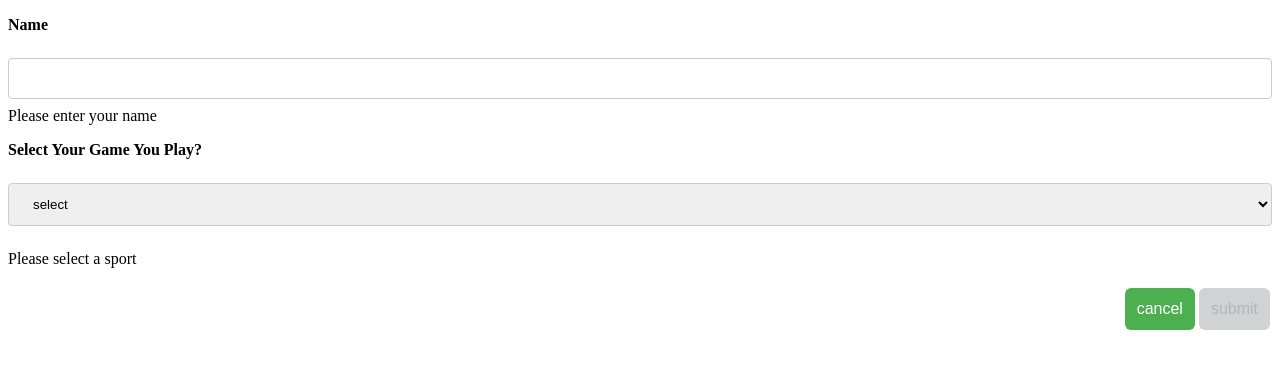
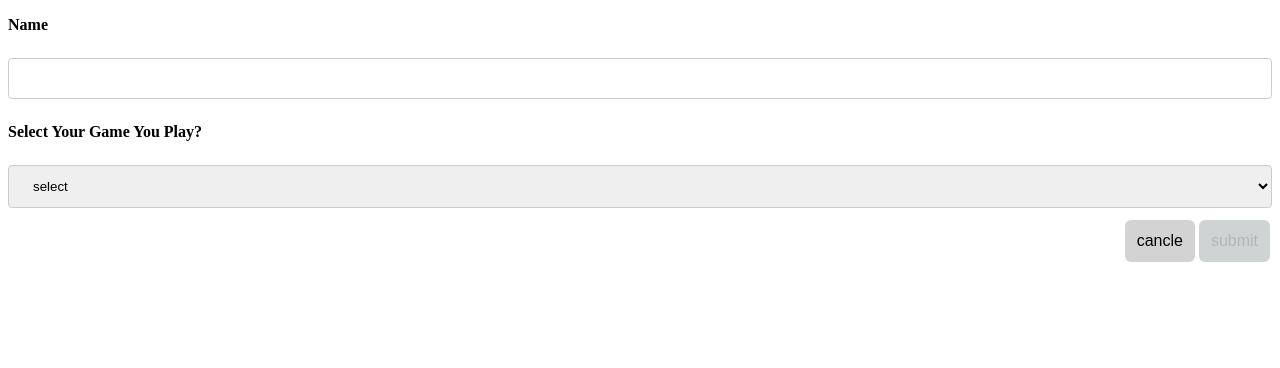
Before and after one commit to vibhor-garg-98/javascript-client, a React (Create React App) app: page / in a window 1280 px wide. Shown: the top 368 px of the page. Built offline with nearby package versions, Linux system fonts and the light colour scheme.

Commit message:
feat: add feature(#40766)

```diff
--- a/src/components/Button/Button.jsx
+++ b/src/components/Button/Button.jsx
@@ -1,6 +1,6 @@
 import React from 'react';
 import PropTypes from 'prop-types';
-import {Buttons} from './style'
+import { Buttons } from './style'
 
 const Button = (props) => {
   const {
@@ -9,8 +9,7 @@ const Button = (props) => {
   return (
     <>
       <Buttons
-        type="submit"
-        value={value}
+        type={value}
         style={style}
         color={color}
         disabled={disabled}
--- a/src/components/Button/style.js
+++ b/src/components/Button/style.js
@@ -1,42 +1,46 @@
 import styled, { css } from 'styled-components';
 
 export const Buttons = styled.button`
-${(props) => props.type === 'cancel' && css`
-  background-color: #D0D3D4;
+  ${(props) => props.type === 'cancle'
+    && css`
+      background-color: lightgrey;
       border: none;
       color: black;
       padding: 12px;
       text-align: center;
       text-decoration: none;
       display: inline-block;
-  font-size:16px;
+      font-size: 16px;
       margin: 4px 2px;
       cursor: pointer;
       border-radius: 6px;
-  border: 1px soilid black;
     `};
-${(props) => props.disabled === true && props.type === 'submit' && css`
-  background-color: #D0D3D4;
+  ${(props) => props.disabled === true
+    && props.type === 'submit'
+    && css`
+      background-color: #d0d3d4;
       border: none;
-  color: #B3B6B7;
+      color: #b3b6b7;
       padding: 12px;
       text-align: center;
       text-decoration: none;
       display: inline-block;
-  font-size:16px;
+      font-size: 16px;
       margin: 4px 2px;
       cursor: pointer;
       border-radius: 6px;
     `};
-${(props) => props.disabled === false && props.type === 'submit' && css`
-  background-color: #4CAF50;
+  ${(props) => props.disabled === false
+    && props.type === 'submit'
+    && css`
+      background-color: #4caf50;
       border: none;
       color: white;
       padding: 12px;
       text-align: center;
       text-decoration: none;
       display: inline-block;
-  font-size:16px;
+      font-size: 16px;
       margin: 4px 2px;
       cursor: pointer;
       border-radius: 6px;
--- a/src/components/RadioGroup/RadioGroup.jsx
+++ b/src/components/RadioGroup/RadioGroup.jsx
@@ -1,23 +1,24 @@
 import React, { Fragment } from 'react';
 import PropTypes from 'prop-types';
+import { P } from './style';
 
 const RadioGroup = (props) => {
   // console.log('inside radio group', props);
-  const { options, onChange, error } = props;
+  const { options, onChange, error, onBlur } = props;
   return (
     <>
       {
         options && options.length && options.map(({ value, label }) => (
           <Fragment key={label}>
-            <input type="radio" name="cricketGroup" value={value} onChange={onChange} />
+            <input type="radio" name="cricketGroup" value={value} onChange={onChange} onBlur={onBlur} />
             {label}
             <br />
           </Fragment>
         ))
       }
-      <p>
+      <P>
         {error}
-      </p>
+      </P>
     </>
 
   );
--- a/src/components/RadioGroup/style.js
+++ b/src/components/RadioGroup/style.js
@@ -0,0 +1,7 @@
+import styled from 'styled-components';
+
+export const P = styled.p`
+  color: red;
+  font-size: 12px;
+  margin: auto;
+`;
--- a/src/components/SelectField/SelectField.jsx
+++ b/src/components/SelectField/SelectField.jsx
@@ -1,15 +1,15 @@
 import React from 'react';
 import PropTypes from 'prop-types';
-import Select from './style';
+import Select, { P } from './style';
 
 const SelectField = (props) => {
   // console.log('inside select field', props);
   const {
-    options, defaultOption, onChange, value, error,
+    options, defaultOption, onChange, value, error, onBlur
   } = props;
   return (
     <>
-      <Select value={value} onChange={onChange}>
+      <Select value={value} onChange={onChange} onBlur={onBlur}>
         {defaultOption && <option>{defaultOption}</option>}
         {
           options && options.length && options.map(({ value, label }) => (
@@ -17,9 +17,9 @@ const SelectField = (props) => {
           ))
         }
       </Select>
-      <p>
+      <P>
         {error}
-      </p>
+      </P>
     </>
   );
 };
--- a/src/components/SelectField/style.js
+++ b/src/components/SelectField/style.js
@@ -8,7 +8,11 @@ display: inline-block;
   border: 1px solid #ccc;
   border-radius: 4px;
   box-sizing: border-box;
-
+`;
+export const P = styled.p`
+  color: red;
+  font-size: 12px;
+  margin: auto;
 `;
 
 export default Select;
--- a/src/components/TextField/TextField.jsx
+++ b/src/components/TextField/TextField.jsx
@@ -1,16 +1,18 @@
 import React from 'react';
 import PropTypes from 'prop-types';
 import Input from './style';
+import { P } from './style'
 
 const TextField = (props) => {
   const {
-    onChange, value, error,
+    onChange, value, error, onBlur
   } = props;
   return (
     <>
-      <Input type="text" onChange={onChange} value={value} />
-
-      {error}
+      <Input type="text" onChange={onChange} value={value} onBlur={onBlur} />
+      <P>
+        {error}
+      </P>
     </>
   );
 };
--- a/src/components/TextField/style.js
+++ b/src/components/TextField/style.js
@@ -24,6 +24,8 @@ const Input = styled.input`
 `;
 const P = styled.p`
   color: red;
+  font-size: 12px;
+  margin: auto;
 `;
 const Div = styled.div`
   border: 1px solid black;
--- a/src/pages/InputDemo/InputDemo.jsx
+++ b/src/pages/InputDemo/InputDemo.jsx
@@ -10,11 +10,9 @@ class InputDemo extends Component {
   constructor(props) {
     super(props);
     this.error = false;
-    this.nameTouched = false;
-    this.sportTouch = false;
-    this.optionsTouch = false;
+
     this.schema = yup.object().shape({
-      name: yup.string().required('Please enter your name').min(3, 'Please enter no less than 3 characters'),
+      name: yup.string().required('Name is required field').min(3, 'Please enter no less than 3 characters'),
       sport: yup.string().required('Please select a sport'),
       cricket: yup.string().when('sport', {
         is: 'cricket',
@@ -31,11 +29,11 @@ class InputDemo extends Component {
       sport: '',
       cricket: '',
       football: '',
-      touched:{
-        name:false,
-        sport:false,
+      touched: {
+        name: false,
+        sport: false,
         cricket: false,
-        football:false,
+        football: false,
       }
     };
   }
@@ -45,10 +43,14 @@ class InputDemo extends Component {
   }
 
   onChangeSelectOptions = (event) => {
-    let { cricket, football } = this.state;
+    let { cricket, football, sport } = this.state;
+    sport = event.target.value;
+    if (sport === 'select') {
+      sport = '';
+    }
     cricket = '';
     football = '';
-    this.setState({ sport: event.target.value, cricket, football });
+    this.setState({ sport, cricket, football });
   }
 
   onChangeRadioOption = (event) => {
@@ -79,17 +81,18 @@ class InputDemo extends Component {
   }
 
   isTouched = (field) => {
-    const { touched } = this.state
-  this.setState({touched:{ ...touched,[field]:true }})
+    const { touched } = this.state;
+    this.setState({ touched: { ...touched, [field]: true } });
   }
 
   getError = (field) => {
-    try {
-      this.schema.validateSyncAt(field, this.state);
-    } catch (err) {
-      return err.message;
+    if (this.state.touched[field] && this.hasErrors()) {
+      try {
+        this.schema.validateSyncAt(field, this.state);
+      } catch (err) {
+        return err.message;
+      }
     }
-
   };
 
   render() {
@@ -123,13 +126,14 @@ class InputDemo extends Component {
                 options={this.getRadioOptions()}
                 onChange={this.onChangeRadioOption}
                 error={this.getError(sport)}
+                onBlur={() => this.isTouched(sport)}
               />
             </>
           )
         }
         <div align="right">
-          <Button  value="cancel" />
-          <Button  value="submit" disabled={this.hasErrors()} />
+          <Button value="cancle" />
+          <Button value="submit" disabled={this.hasErrors()} />
         </div>
       </form>
     );
```
Lines whose indentation alone changed are shown as unchanged.
